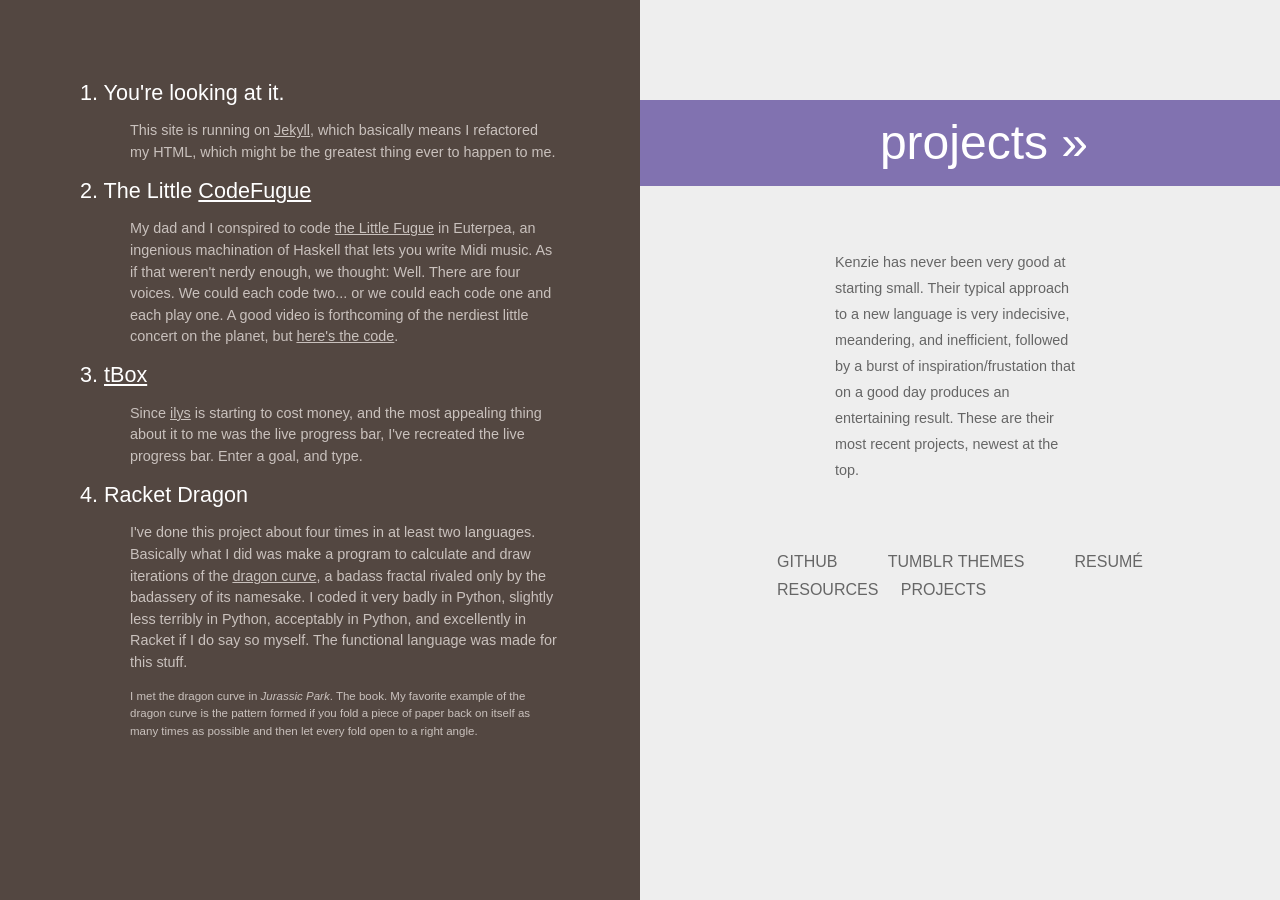
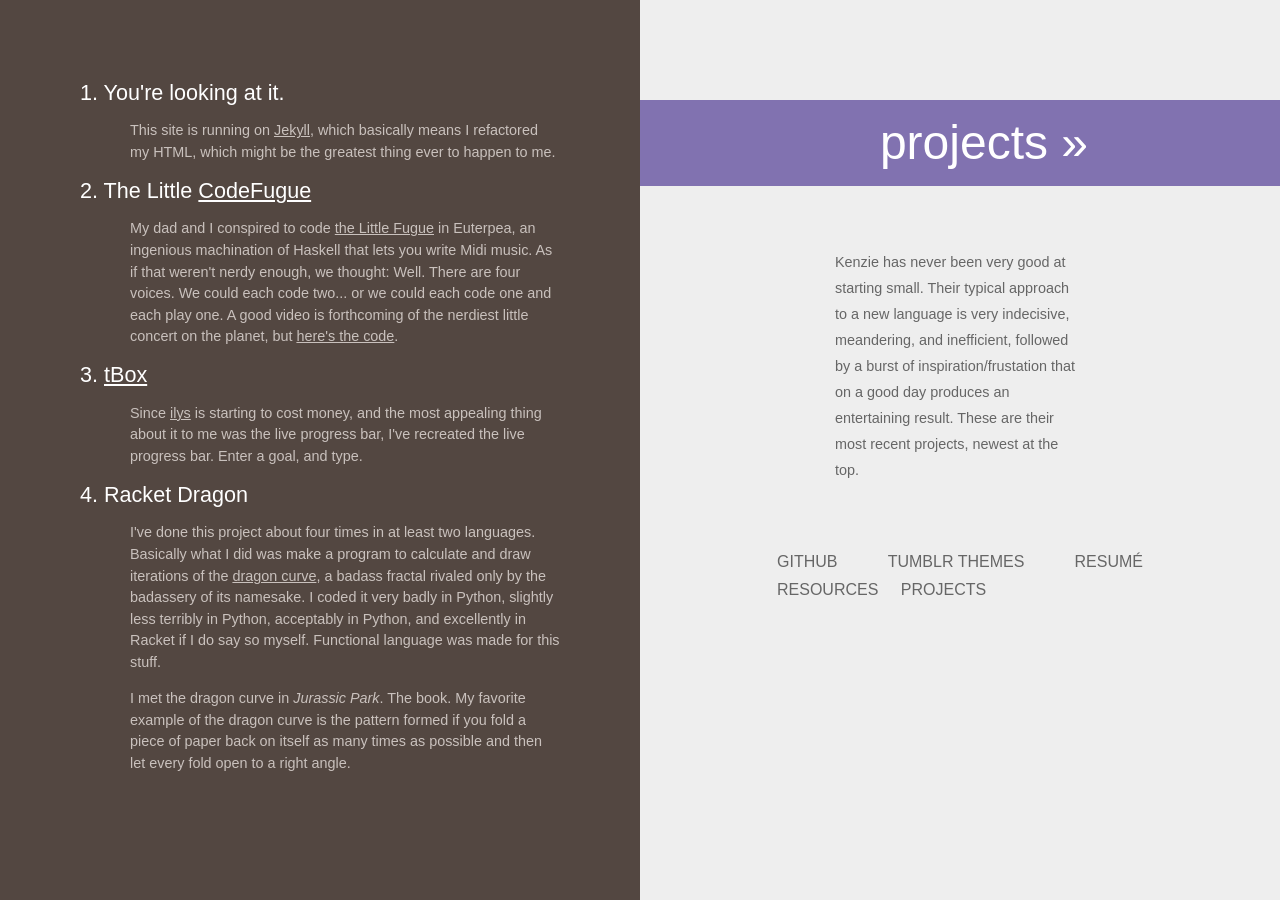
Before and after one commit to kenziebottoms/kenzie-ink-v1, a Jekyll site: the page built from projects.md, in a window 1280 px wide. Built offline with Jekyll 4.4.1, drawn with Linux system fonts in a browser that asks for light colours; nearby versions of some CDN libraries; library files that are not in the unit come from our copies.

```diff
--- a/_includes/projects.html
+++ b/_includes/projects.html
@@ -9,6 +9,6 @@
     <p>Since <a href="https://www.ilys.com/welcome" target="_blank">ilys</a> is starting to cost money, and the most appealing thing about it to me was the live progress bar, I've recreated the live progress bar. Enter a goal, and type.</p>
 
     <h2>4. Racket Dragon</h2>
-    <p>I've done this project about four times in at least two languages. Basically what I did was make a program to calculate and draw iterations of the <a href="https://upload.wikimedia.org/wikipedia/commons/6/67/DragonCurve_animation.gif" target="_blank">dragon curve</a>, a badass fractal rivaled only by the badassery of its namesake. I coded it very badly in Python, slightly less terribly in Python, acceptably in Python, and excellently in Racket if I do say so myself. The functional language was made for this stuff.</p>
-    <p class="small">I met the dragon curve in <em>Jurassic Park</em>. The book. My favorite example of the dragon curve is the pattern formed if you fold a piece of paper back on itself as many times as possible and then let every fold open to a right angle.</p>
+    <p>I've done this project about four times in at least two languages. Basically what I did was make a program to calculate and draw iterations of the <a href="https://upload.wikimedia.org/wikipedia/commons/6/67/DragonCurve_animation.gif" target="_blank">dragon curve</a>, a badass fractal rivaled only by the badassery of its namesake. I coded it very badly in Python, slightly less terribly in Python, acceptably in Python, and excellently in Racket if I do say so myself. Functional language was made for this stuff.</p>
+    <p>I met the dragon curve in <em>Jurassic Park</em>. The book. My favorite example of the dragon curve is the pattern formed if you fold a piece of paper back on itself as many times as possible and then let every fold open to a right angle.</p>
 </div>
--- a/_layouts/tbox.html
+++ b/_layouts/tbox.html
@@ -4,7 +4,7 @@
     <body>
         <div id="container">
             <div class="tbox">
-                <p><a href="/kenzie">&laquo; back</a></p>
+                <p><a href="/projects">&laquo; back</a></p>
                 {{ content }}
             </div>
             <textarea id="text" rows="20"></textarea>
```
